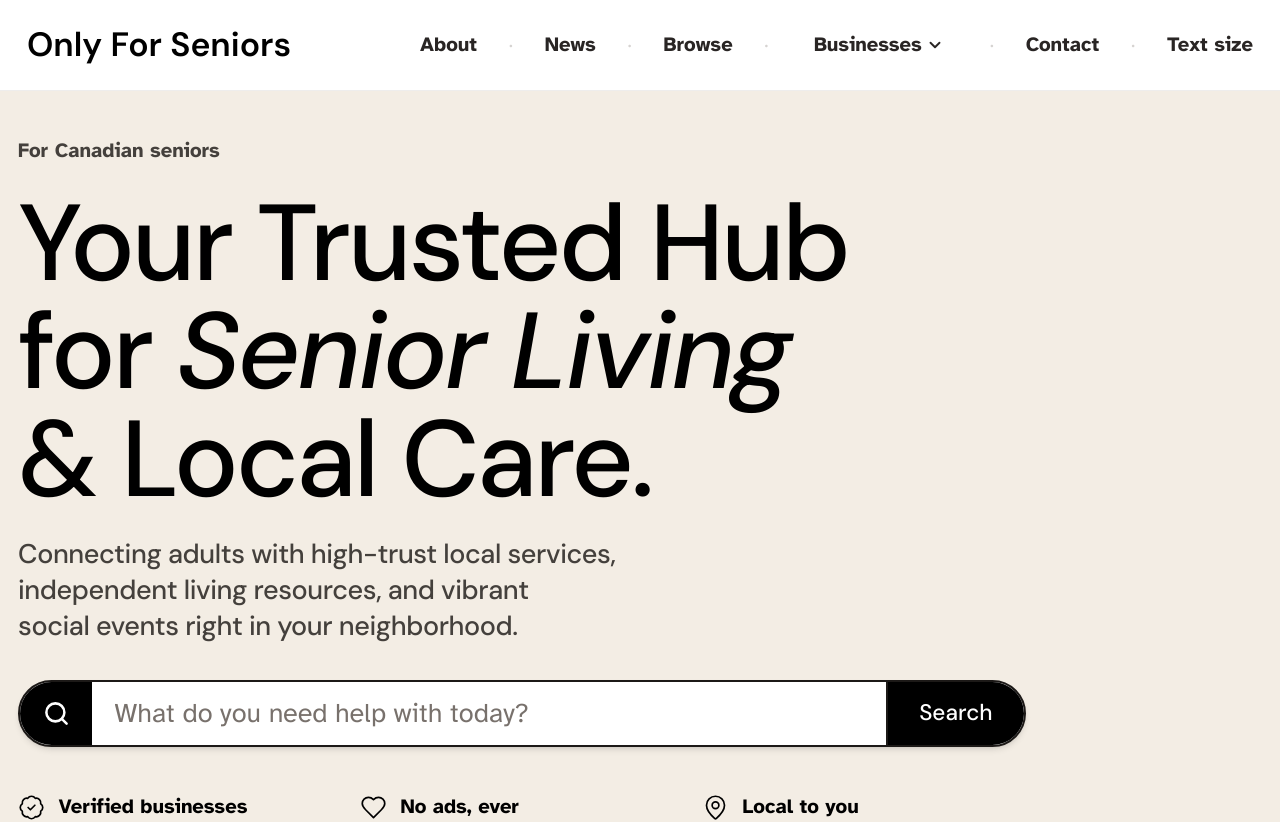
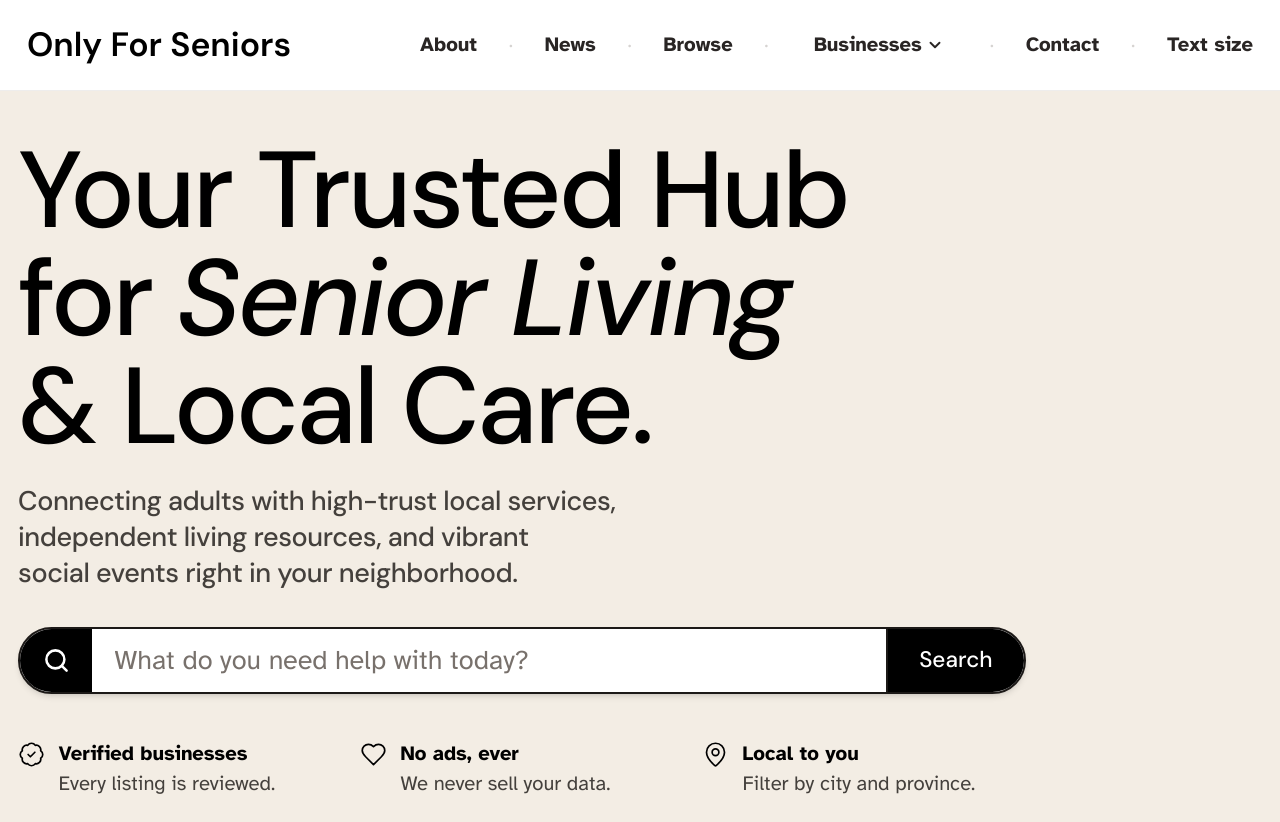
Before and after one commit to cathamaoui/OnlyForSeniors, a Next.js app: page / in a window 1280 px wide. Shown: the top 822 px of the page. Built offline with nearby package versions, Linux system fonts and the light colour scheme.

Commit message:
PR27: remove 'For Canadian seniors' eyebrow from homepage hero

```diff
--- a/src/app/page.tsx
+++ b/src/app/page.tsx
@@ -80,11 +80,7 @@ export default function HomePage() {
       {/* HERO */}
       <section className="bg-cream">
         <div className="max-w-6xl mx-auto px-4 pt-6 pb-10 md:pt-10 md:pb-14">
-          <p className="text-base font-semibold text-stone-700 mb-5">
-            For Canadian seniors
-          </p>
-
-          <h1 className="mt-3 text-4xl sm:text-6xl md:text-7xl lg:text-8xl font-display font-medium leading-[1.05] sm:leading-[0.95] tracking-tight max-w-4xl text-black text-balance">
+          <h1 className="text-4xl sm:text-6xl md:text-7xl lg:text-8xl font-display font-medium leading-[1.05] sm:leading-[0.95] tracking-tight max-w-4xl text-black text-balance">
             Your Trusted Hub for{" "}
             <span className="italic font-display font-medium text-black">
               Senior Living
```
